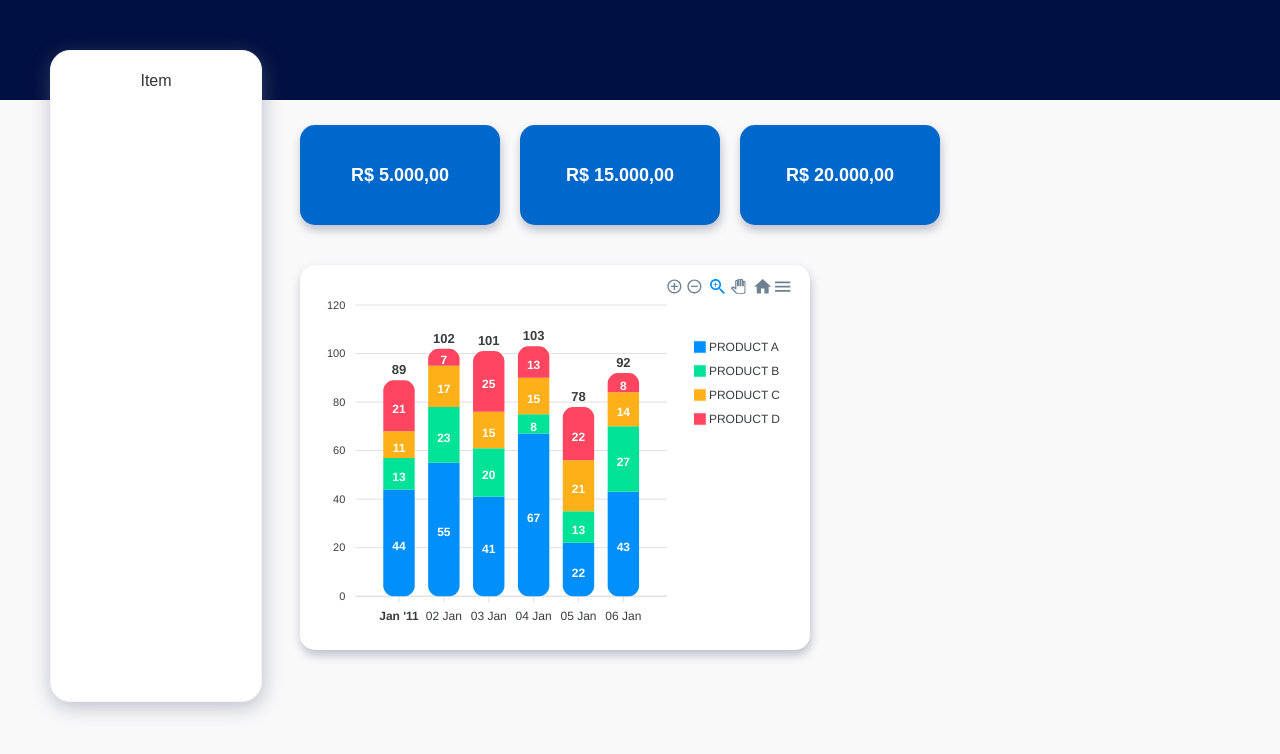
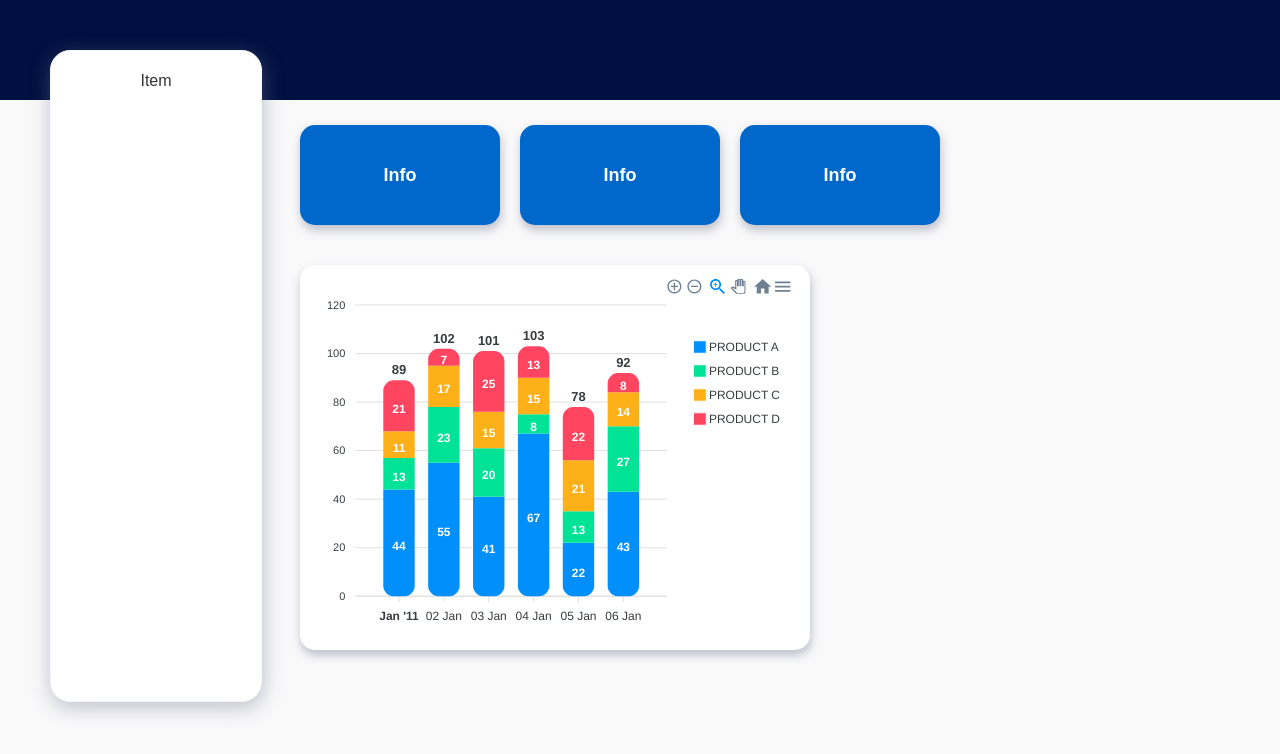
Before and after one commit to gabazevdo/next-app-dashboard-pix, a Next.js app: page / in a window 1280 px wide. Shown: the top 754 px of the page. Built offline with nearby package versions, Linux system fonts and the light colour scheme; a web font is replaced by a local one.

Commit message:
chore: remove price

```diff
--- a/src/pages/index.js
+++ b/src/pages/index.js
@@ -19,9 +19,9 @@ export default function Home() {
       <SideBar />
       <Container>
         <ContainerCard>
-          <Card total={'R$ 5.000,00'} />
-          <Card total={'R$ 15.000,00'} />
-          <Card total={'R$ 20.000,00'} />
+          <Card total={'Info'} />
+          <Card total={'Info'} />
+          <Card total={'Info'} />
         </ContainerCard>
         <div style={{ marginLeft: '30rem' }}>
           <ChartComponent />
```
